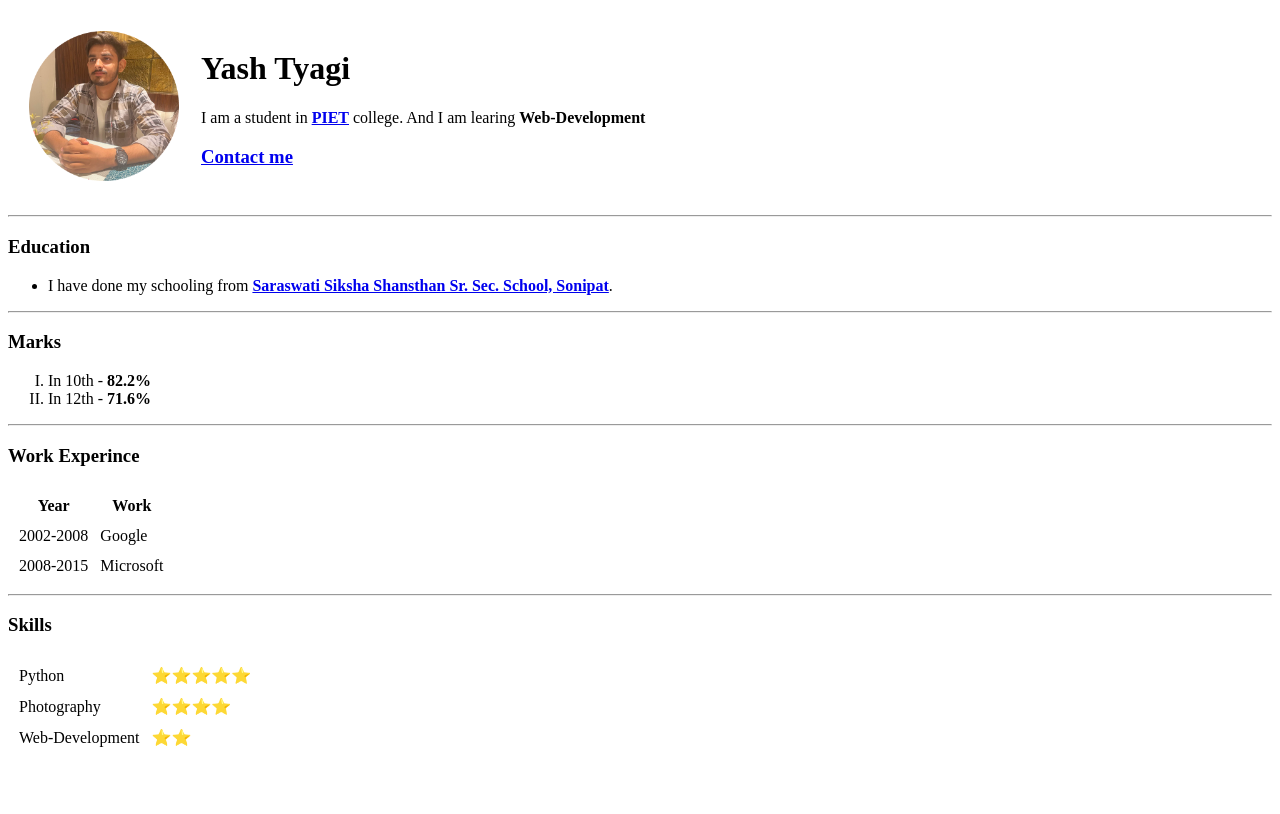
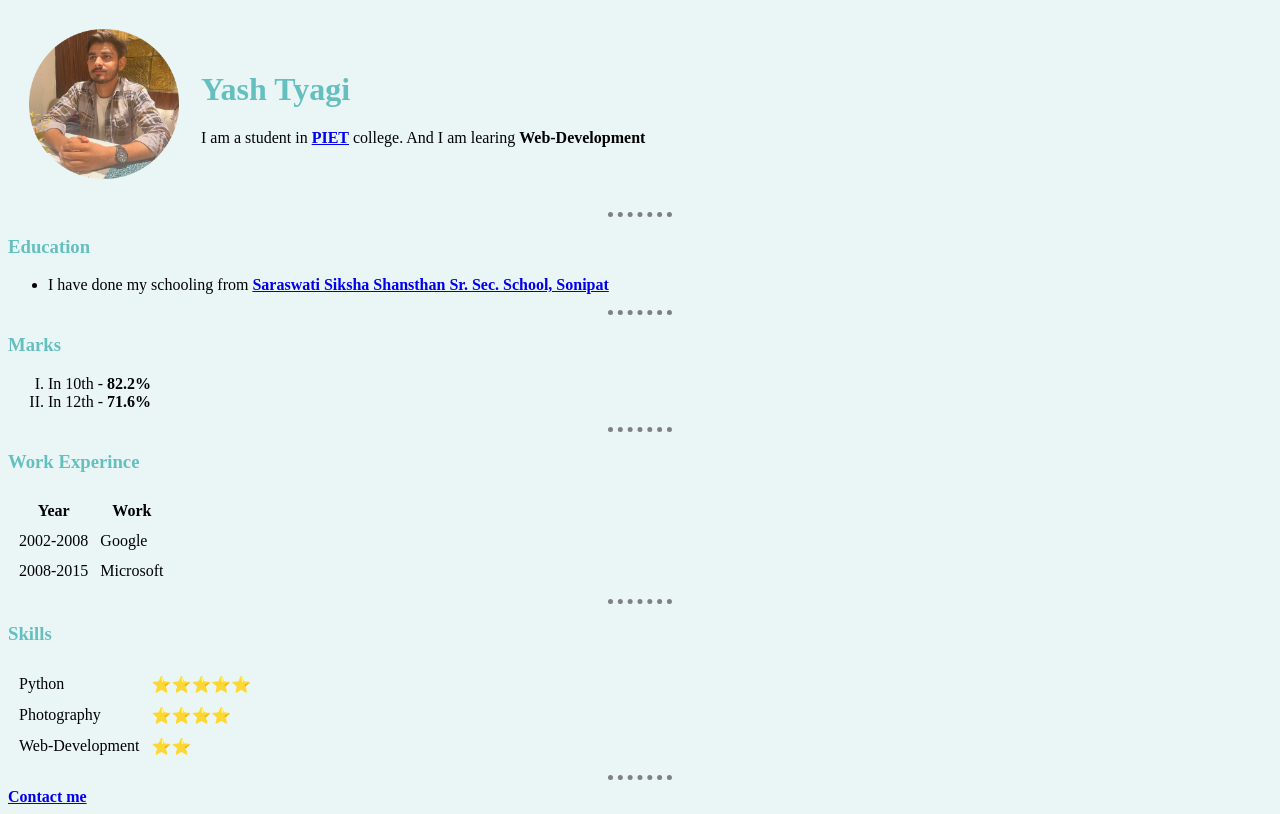
Before and after one commit to iyashtyagi/firstwebsite, a plain HTML site: page index.html in a window 1280 px wide. Drawn offline with Linux system fonts and the light colour scheme.

Commit message:
Update index.html

```diff
--- a/index.html
+++ b/index.html
@@ -5,26 +5,36 @@
     <meta http-equiv="X-UA-Compatible" content="IE=edge" />
     <meta name="viewport" content="width=device-width, initial-scale=1.0" />
     <title>Yash's Website</title>
+    <link rel="stylesheet" href="css/styles.css">
+
   </head>
+
   <body>
     <table cellspacing="20">
-      <td><img src="Images/king-1.png" alt="King-Image" width="150px" ></td>
+      <td><img src="images/king-1.png" alt="King-Image" width="150px" /></td>
       <td>
         <h1><strong>Yash Tyagi</strong></h1>
-        <p>I am a student in <a href="https://www.piet.co.in/"><strong>PIET</strong></a> college. And I am learing <strong>Web-Development</strong></p>
-        <a href="contact.html"><h3>Contact me</h3></a>
+        <p>
+          I am a student in
+          <a href="https://www.piet.co.in/"><strong>PIET</strong></a> college.
+          And I am learing <strong>Web-Development</strong>
+        </p>
       </td>
     </table>
-
-    <hr />
+    <hr>
     <h3>Education</h3>
     <ul>
-      <li>I have done my schooling from <a href="https://www.saraswatisnp.com/"><strong>Saraswati Siksha Shansthan Sr. Sec. School, Sonipat</strong></a>.</li>
+      <li>
+        I have done my schooling from
+        <a href="https://www.saraswatisnp.com/">
+          <strong> Saraswati Siksha Shansthan Sr. Sec. School, Sonipat </strong>
+        </a>
+      </li>
     </ul>
     <hr>
     <h3>Marks</h3>
     <ol type="I">
-      <li >In 10th - <strong>82.2%</strong></li>
+      <li>In 10th - <strong>82.2%</strong></li>
       <li>In 12th - <strong>71.6%</strong></li>
     </ol>
     <hr>
@@ -63,5 +73,7 @@
         <td>⭐⭐</td>
       </tr>
     </table>
+    <hr>
+  <a href="contact.html"><strong>Contact me</strong></a>
   </body>
 </html>
```
